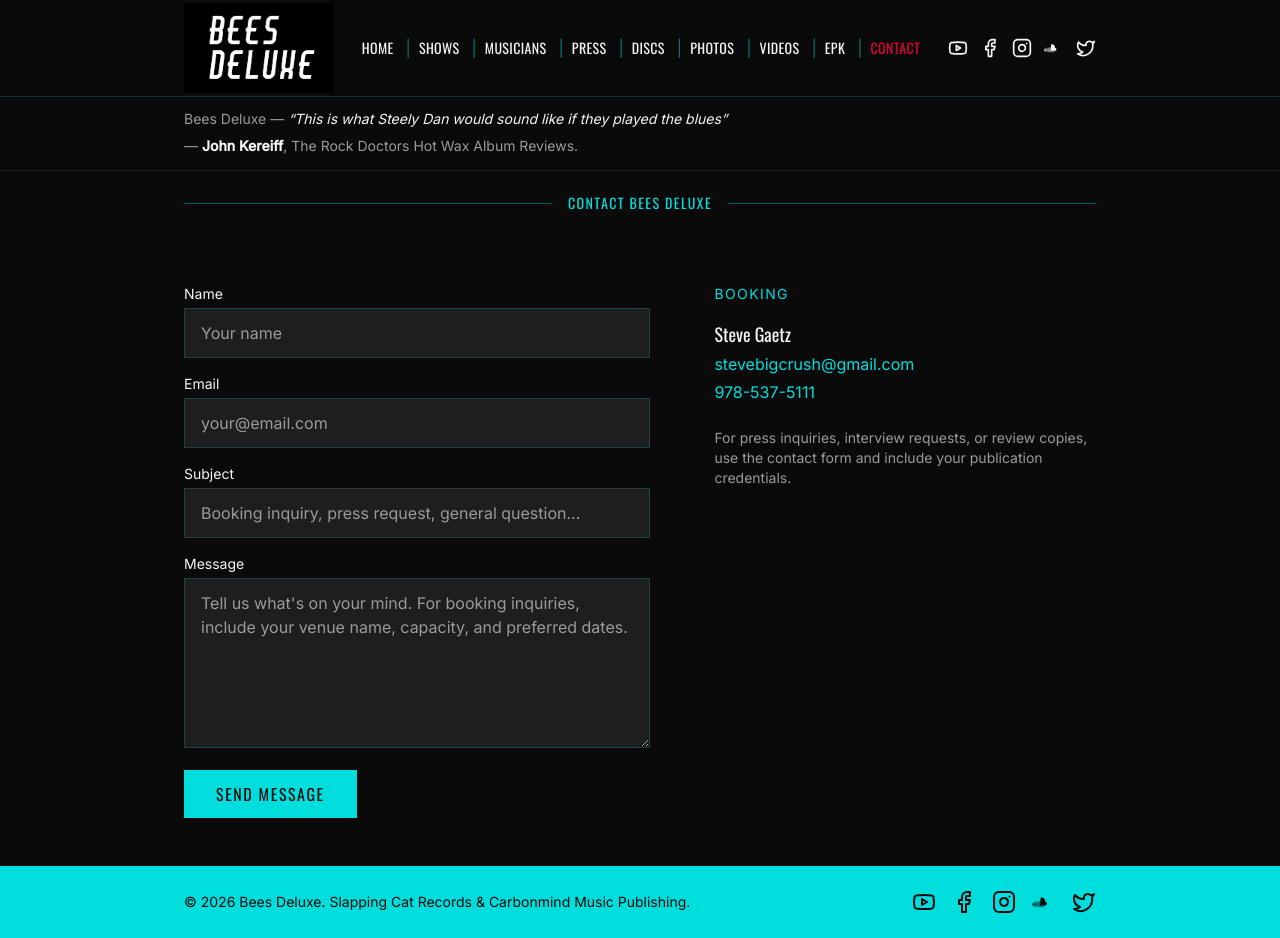
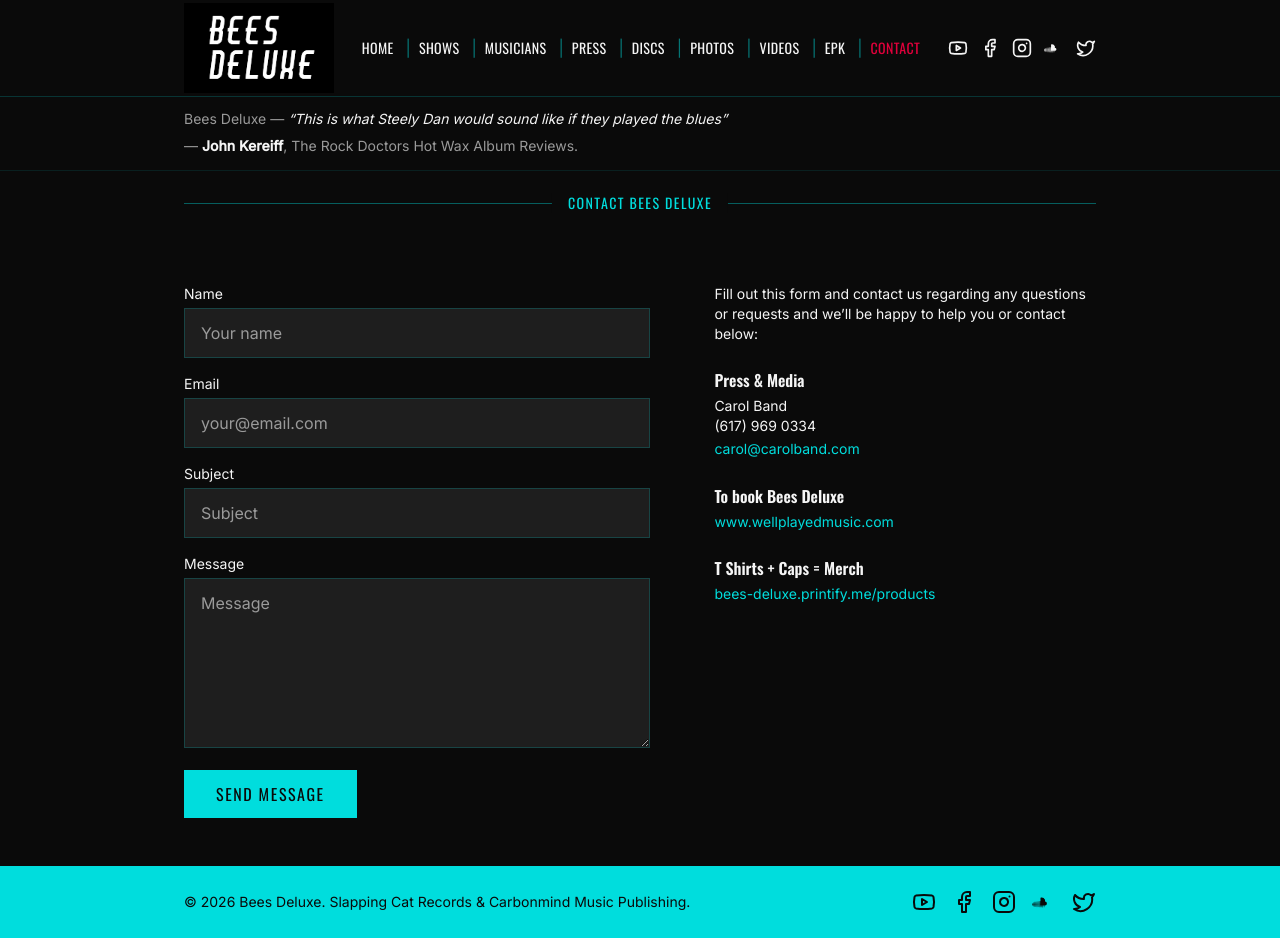
Before and after one commit to wimprest/bees-deluxe, a Next.js app: page /contact in a window 1280 px wide. Built offline with nearby package versions, Linux system fonts and the light colour scheme.

Commit message:
Contact page: match original site layout with press, booking, merch
Three contact sections: Press & Media (Carol Band), booking
(wellplayedmusic.com), merch (Printify). Simplified form placeholders.

```diff
--- a/src/app/contact/page.tsx
+++ b/src/app/contact/page.tsx
@@ -10,30 +10,57 @@
         {/* Left: Contact Form */}
         <ContactForm />
 
-        {/* Right: Booking Info */}
+        {/* Right: Contact Info */}
         <div>
-          <p className="text-sm uppercase tracking-widest text-brand-teal">
-            Booking
+          <p className="text-sm text-brand-white">
+            Fill out this form and contact us regarding any questions or requests
+            and we&rsquo;ll be happy to help you or contact below:
           </p>
-          <p className="mt-4 font-heading text-lg text-brand-white">
-            Steve Gaetz
+
+          {/* Press & Media */}
+          <div className="mt-6">
+            <p className="font-heading text-base font-bold text-brand-white">
+              Press &amp; Media
+            </p>
+            <p className="mt-1 text-sm text-brand-white">Carol Band</p>
+            <p className="text-sm text-brand-white">(617) 969 0334</p>
+            <a
+              href="mailto:carol@carolband.com"
+              className="text-sm text-brand-teal transition-colors hover:text-brand-teal-light"
+            >
+              carol@carolband.com
+            </a>
+          </div>
+
+          {/* Booking */}
+          <div className="mt-6">
+            <p className="font-heading text-base font-bold text-brand-white">
+              To book Bees Deluxe
             </p>
             <a
-            href="mailto:stevebigcrush@gmail.com"
-            className="mt-1 block text-brand-teal transition-colors hover:text-brand-teal-light"
+              href="https://www.wellplayedmusic.com"
+              target="_blank"
+              rel="noopener noreferrer"
+              className="mt-1 block text-sm text-brand-teal transition-colors hover:text-brand-teal-light"
             >
-            stevebigcrush@gmail.com
+              www.wellplayedmusic.com
             </a>
+          </div>
+
+          {/* Merch */}
+          <div className="mt-6">
+            <p className="font-heading text-base font-bold text-brand-white">
+              T Shirts + Caps = Merch
+            </p>
             <a
-            href="tel:9785375111"
-            className="mt-1 block text-brand-teal transition-colors hover:text-brand-teal-light"
+              href="https://bees-deluxe.printify.me/products"
+              target="_blank"
+              rel="noopener noreferrer"
+              className="mt-1 block text-sm text-brand-teal transition-colors hover:text-brand-teal-light"
             >
-            978-537-5111
+              bees-deluxe.printify.me/products
             </a>
-          <p className="mt-6 text-sm text-brand-muted">
-            For press inquiries, interview requests, or review copies, use the
-            contact form and include your publication credentials.
-          </p>
+          </div>
         </div>
       </div>
     </PageShell>
--- a/src/components/contact/ContactForm.tsx
+++ b/src/components/contact/ContactForm.tsx
@@ -67,7 +67,7 @@
           type="text"
           id="subject"
           name="subject"
-          placeholder="Booking inquiry, press request, general question..."
+          placeholder="Subject"
           required
           className={inputStyles}
         />
@@ -84,7 +84,7 @@
           id="message"
           name="message"
           rows={6}
-          placeholder="Tell us what's on your mind. For booking inquiries, include your venue name, capacity, and preferred dates."
+          placeholder="Message"
           required
           className={inputStyles}
         />
```
Lines whose indentation alone changed are shown as unchanged.
